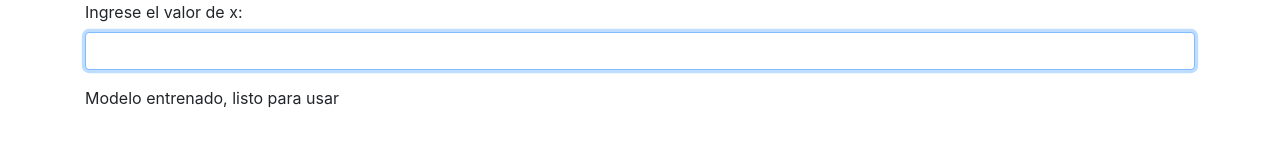
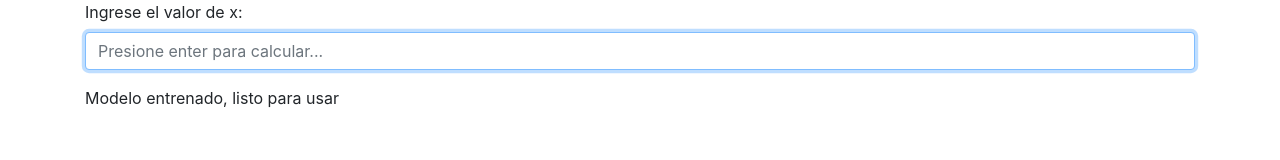
Before and after one commit to marcos006-dev/ejercicioRegresionLineal, a website built with Vite: page index.html in a window 1280 px wide. Built offline with nearby package versions, Linux system fonts and the light colour scheme; what @tensorflow/tfjs would draw is missing.

Commit message:
Se agrego placelholder al input text

```diff
--- a/index.html
+++ b/index.html
@@ -23,6 +23,7 @@
               name="valorACalcular"
               disabled
               class="form-control"
+              placeholder="Presione enter para calcular..."
             />
           </div>
           <div id="resultado"></div>
```
